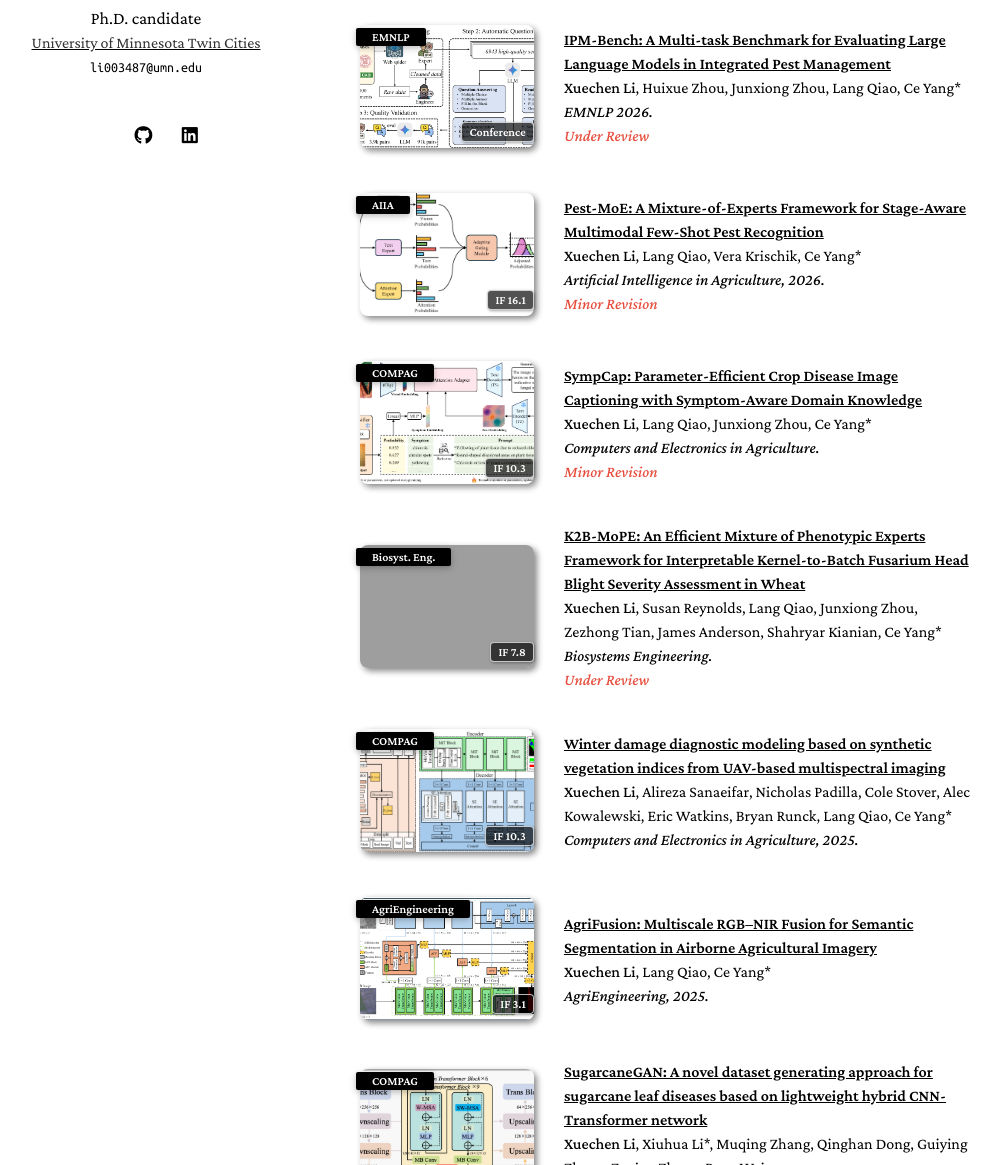
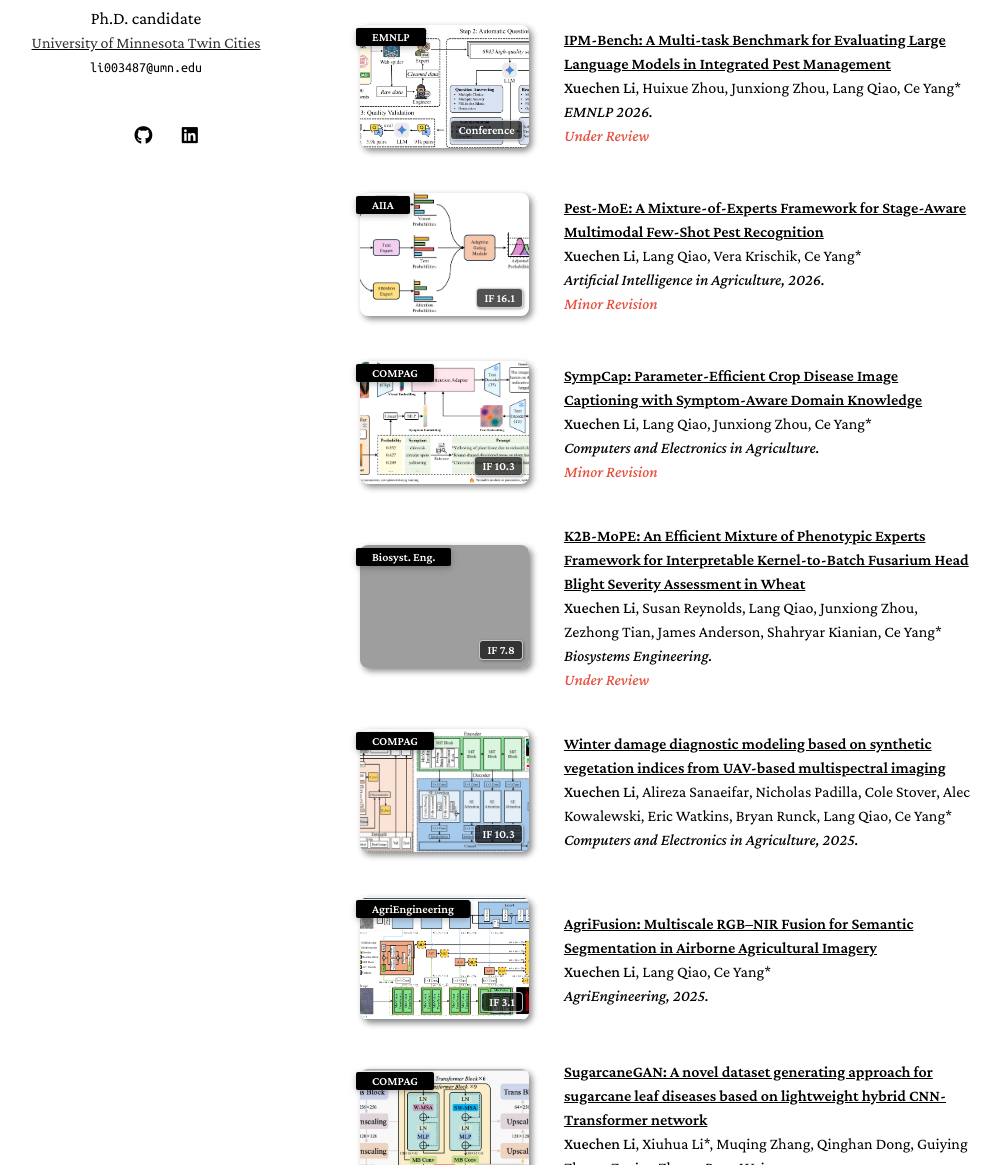
Before and after one commit to dbcopper/dbcopper.github.io, a Jekyll site: the page built from index.md, in a window 1280 px wide and 1400 px high, scrolled down 240 px. Shown: the part 235-1400 px from the top of the window, without its empty margins (130-1131 px from the left). Built offline with Jekyll 4.4.1, drawn with Linux system fonts in a browser that asks for light colours; a style sheet for code colours, icons or effects is not loaded; our own code applies the rules of GitHub Pages for plain Markdown files; grey boxes are pictures that could not be loaded.

Commit message:
Anchor publication badges to image

```diff
--- a/_includes/publications.md
+++ b/_includes/publications.md
@@ -10,13 +10,15 @@
 <div class="pub-row">
   <div class="col-sm-3 abbr" style="position: relative;padding-right: 15px;padding-left: 15px;">
     {% if link.image %}
-    <img src="{{ link.image }}" class="teaser img-fluid z-depth-1">
-    {% if link.conference_short %}
-    <abbr class="badge">{{ link.conference_short }}</abbr>
-    {% endif %}
-    {% if link.impact_factor %}
-    <span class="badge impact-factor-badge">{{ link.impact_factor }}</span>
-    {% endif %}
+    <div class="pub-image-wrap">
+      <img src="{{ link.image }}" class="teaser img-fluid z-depth-1">
+      {% if link.conference_short %}
+      <abbr class="badge pub-venue-badge">{{ link.conference_short }}</abbr>
+      {% endif %}
+      {% if link.impact_factor %}
+      <span class="badge impact-factor-badge">{{ link.impact_factor }}</span>
+      {% endif %}
+    </div>
     {% endif %}
   </div>
   <div class="col-sm-9" style="position: relative;padding-right: 15px;padding-left: 20px;">
--- a/assets/css/publications-no-dark-mode.css
+++ b/assets/css/publications-no-dark-mode.css
@@ -40,9 +40,11 @@
 
 .publications ol.bibliography li .abbr { height: 8rem; margin-bottom: 0.5rem; }
 
-.publications ol.bibliography li .abbr abbr { display: inline-block; background-color: var(--global-theme-color); padding-left: 1rem; padding-right: 1rem; position: absolute; top: 8px; left: 16px; }
+.publications ol.bibliography li .abbr .pub-image-wrap { display: inline-block; line-height: 0; margin-top: 5px; margin-left: 5px; margin-bottom: 5px; max-width: 100%; position: relative; vertical-align: top; }
 
-.publications ol.bibliography li .abbr .impact-factor-badge { display: inline-block; background-color: rgba(0, 0, 0, 0.68); color: #ffffff; border: 1px solid rgba(255, 255, 255, 0.72); border-radius: 4px; font-size: 0.75rem; font-weight: 700; line-height: 1.2; padding: 0.12rem 0.45rem; position: absolute; top: auto; left: auto; right: 10px; bottom: 6px; box-shadow: 1px 1px 3px rgba(0, 0, 0, 0.35); }
+.publications ol.bibliography li .abbr .pub-venue-badge { display: inline-block; background-color: var(--global-theme-color); padding-left: 1rem; padding-right: 1rem; position: absolute; top: 3px; left: -4px; }
+
+.publications ol.bibliography li .abbr .impact-factor-badge { display: inline-block; background-color: rgba(0, 0, 0, 0.68); color: #ffffff; border: 1px solid rgba(255, 255, 255, 0.72); border-radius: 4px; font-size: 0.75rem; font-weight: 700; line-height: 1.2; padding: 0.12rem 0.45rem; position: absolute; top: auto; left: auto; right: 6px; bottom: 8px; box-shadow: 1px 1px 3px rgba(0, 0, 0, 0.35); }
 
 .publications ol.bibliography li .abbr abbr a { color: white; }
 
@@ -74,4 +76,4 @@
 
 .publications ol.bibliography li div.abstract.hidden.open { border-color: var(--global-text-color); }
 
-.publications ol.bibliography li .teaser { border-radius: 8px; box-shadow: 3px 3px 6px #888; height: 123px; width: 270px; margin-top: 5px; margin-left: 5px; margin-bottom: 5px; object-fit: cover; }
+.publications ol.bibliography li .teaser { border-radius: 8px; box-shadow: 3px 3px 6px #888; display: block; height: 123px; max-width: 100%; width: 270px; margin: 0; object-fit: cover; }
```
Also changed, not shown: assets/css/publications.css (+5 -3 lines).
